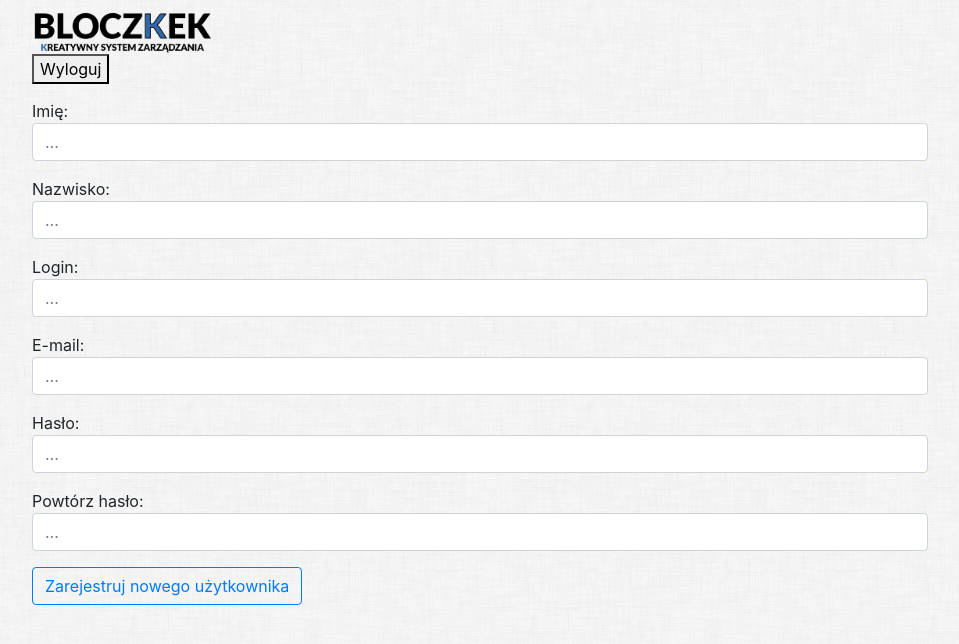
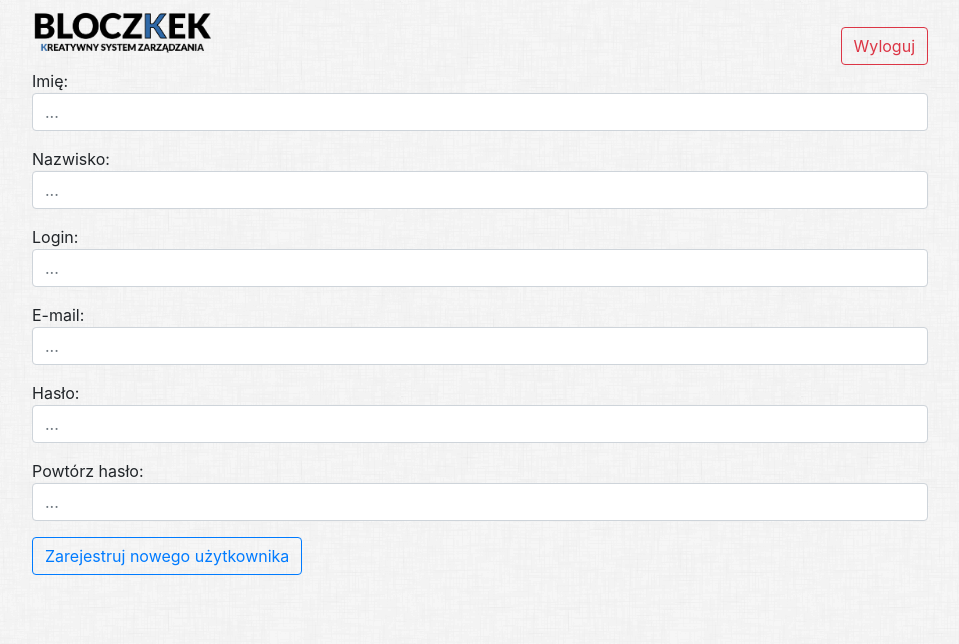
Before and after one commit to Huck9/bloczkek, a PHP site: page /register.php in a window 1280 px wide. Shown: the top 644 px of the page, without its empty margins (160-1119 px from the left). Run offline with PHP 8.4, Linux system fonts and the light colour scheme.

Commit message:
Style dla przycisków. Przeniesienie logowania do navbara.

```diff
--- a/admin_panel.php
+++ b/admin_panel.php
@@ -11,11 +11,11 @@
 
         <?php include('header.php'); ?>
 
-        <button>Wyloguj</button>
+
 
         <div>
 
-            <a href = 'register.php'><button onclick="">Dodaj pracownika</button></a>
+            <a href = 'register.php'><button onclick="" class="btn btn-outline-primary">Dodaj pracownika</button></a>
 
         </div>
 
--- a/header.php
+++ b/header.php
@@ -2,4 +2,5 @@
     <a href="index.php">
     <img src="assets/images/logoWide.png" alt="logo aplikacji">
     </a>
+    <button id="logOutButton" class="btn btn-outline-danger">Wyloguj</button> <!-- jak logowanie/sesja będzie działać tu będzie if żeby nie wyświetlało się niezalogowanemu -->
 </div>
--- a/register.php
+++ b/register.php
@@ -10,10 +10,6 @@
     <div class="content">
 
         <?php include('header.php'); ?>
-
-        <div>
-            <button>Wyloguj</button>
-        </div>
 
         <div class="forms">
 
--- a/styles.css
+++ b/styles.css
@@ -23,7 +23,10 @@ body{
     font-size: 15px;
 }
 
-
+#logOutButton{
+    float:right;
+    margin-top:17px;
+}
 
 
 .userButtons{
--- a/worker_panel.php
+++ b/worker_panel.php
@@ -11,11 +11,11 @@
 
         <?php include('header.php'); ?>
 
-        <button>Wyloguj</button>
+
 
         <div>
 
-            <a href = 'register.php'><button onclick="">Dodaj pracownika</button></a>
+            <a href = 'register.php'><button onclick="" class="btn btn-outline-primary">Dodaj pracownika</button></a>
 
         </div>
 
```
